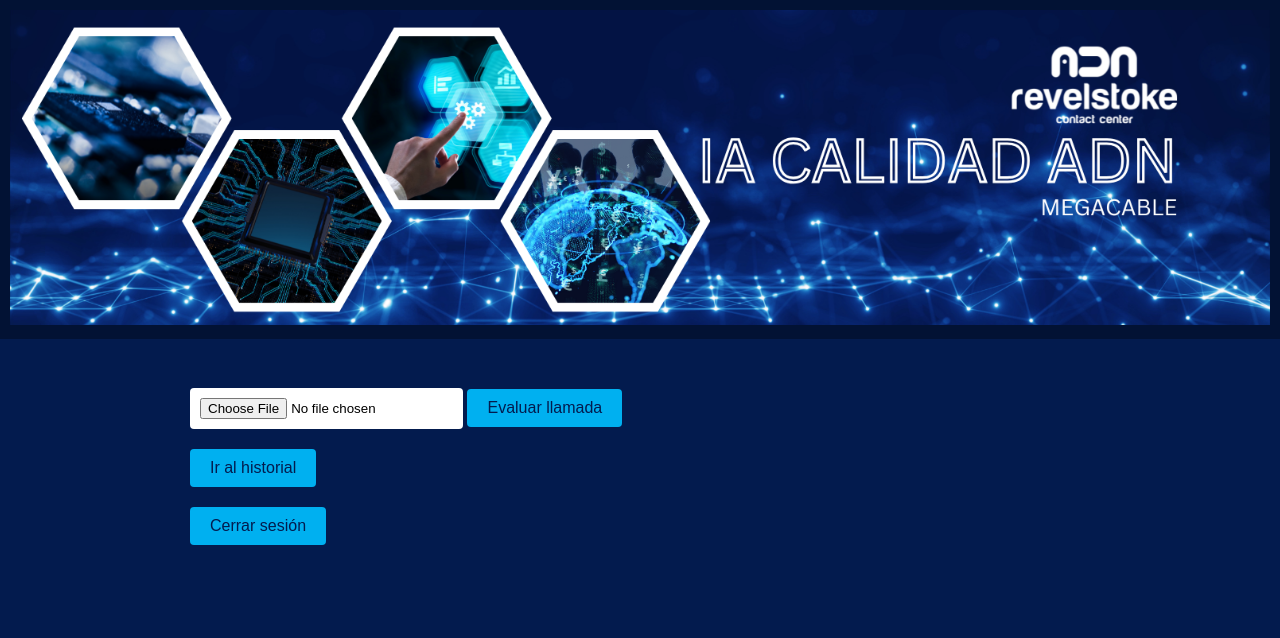
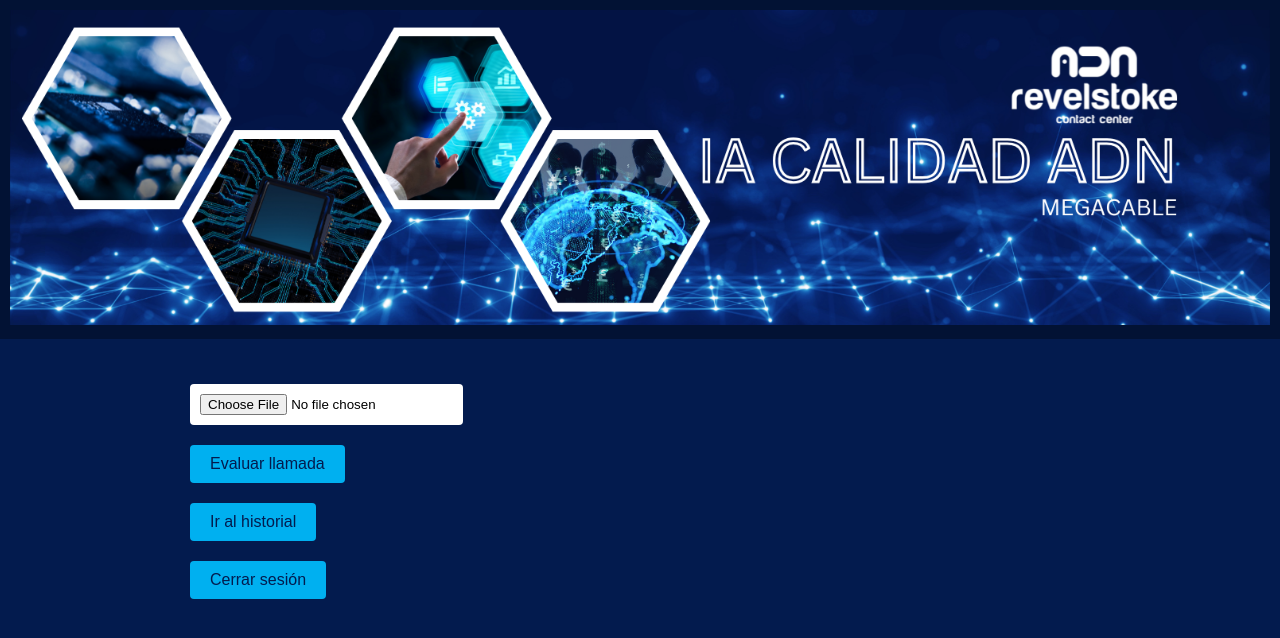
Before and after one commit to ADNRevelstoke/qa-callcenter-adn, a Flask app: page / in a window 1280 px wide. Shown: the top 638 px of the page. Run offline with Flask 3, Linux system fonts and the light colour scheme; the visitor is signed in with stand-in values (Sample User, id 1).

Commit message:
Corrige carga de audio y restablece funciones visuales

```diff
--- a/templates/index.html
+++ b/templates/index.html
@@ -57,6 +57,7 @@
       background: white;
       color: black;
       border-radius: 4px;
+      margin-top: 15px;
     }
     #loader {
       display: none;
@@ -79,6 +80,7 @@
     {% if not transcript %}
       <form method="POST" enctype="multipart/form-data" onsubmit="showLoader()">
         <input type="file" name="audio" accept=".wav" required>
+        <br>
         <button type="submit">Evaluar llamada</button>
         <div id="loader">Procesando llamada... por favor espera</div>
       </form>
```
